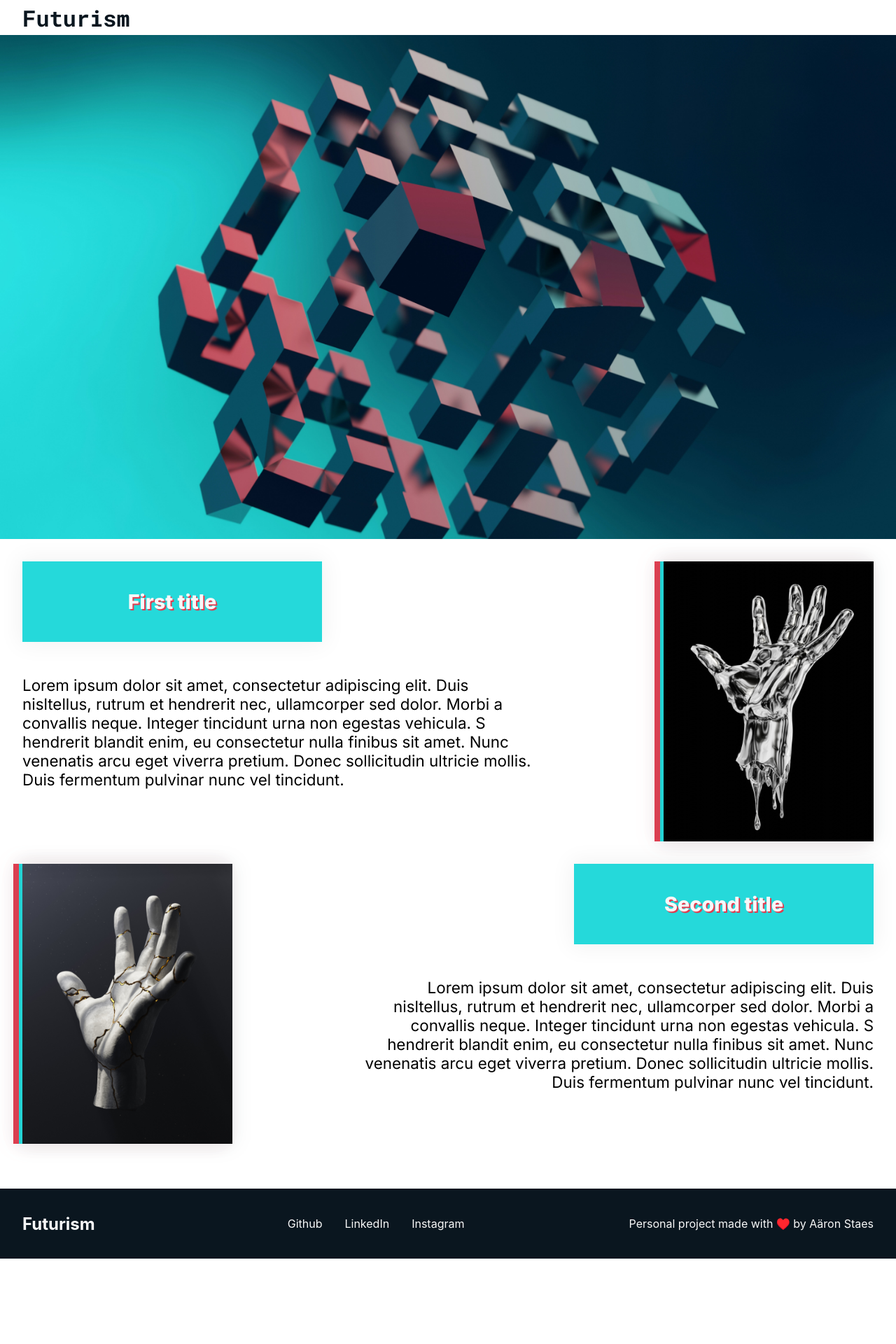
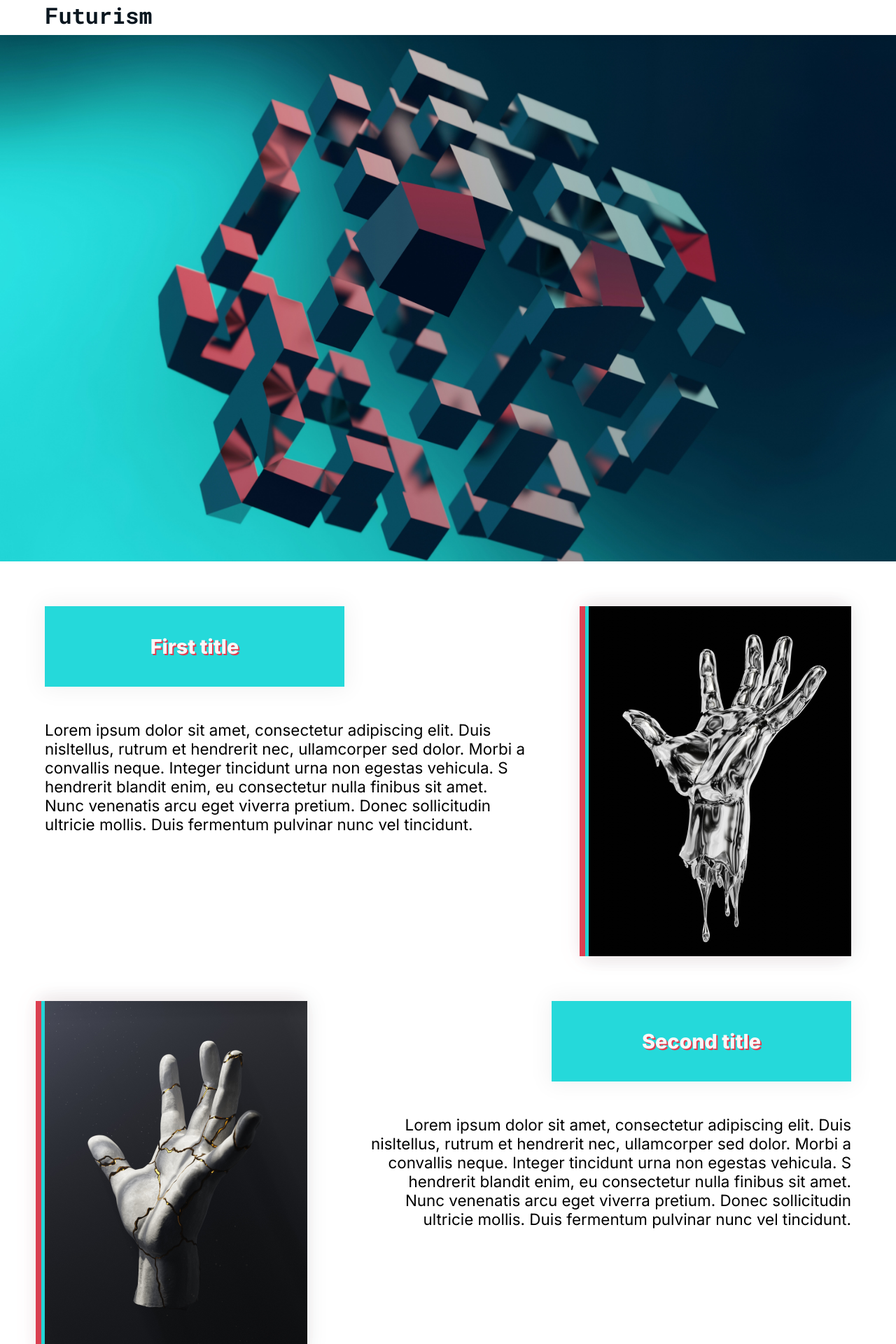
Before and after one commit to aaronsts/animated-navbar, a React (Create React App) app: page / in a window 1280 px wide. Shown: the top 1920 px of the page at 70% size. Before the commit the page ends 1798 px from the top, so only its background shows below. Built offline with nearby package versions, Linux system fonts and the light colour scheme.

Commit message:
added changing color to navbar

```diff
--- a/src/App.css
+++ b/src/App.css
@@ -19,19 +19,29 @@ body {
 }
 
 header {
-  display: flex;
-  align-items: center;
+  position: sticky;
+  top: 0;
+  z-index: 1;
 
   width: 100%;
   height: 50px;
 
+  background-color: white;
   color: #0a161f;
+
+  box-shadow: 0px 5px 20px hsla(0, 0%, 0%, 0.08);
 }
 
 header h1 {
   margin: 0;
-  padding-left: 2rem;
+  padding-left: 4rem;
   font-family: "Roboto Mono", monospace;
+}
+
+.scrolled {
+  background-color: #0a161f;
+  color: #f8f8f8;
+  transition: all 1s ease-in-out;
 }
 
 /* Footer styling */
@@ -48,11 +58,11 @@ header h1 {
 }
 
 .footer h2 {
-  padding-left: 2rem;
+  padding-left: 4rem;
 }
 
 .footer p {
-  padding-right: 2rem;
+  padding-right: 4rem;
 }
 
 .footer ul {
@@ -67,9 +77,9 @@ header h1 {
 /* Homepage styling */
 
 .banner {
-  height: 90vh;
+  height: 94vh;
   overflow: hidden;
-  margin-bottom: 2rem;
+  margin-bottom: 4rem;
 }
 
 #banner-image {
@@ -81,7 +91,7 @@ header h1 {
   display: flex;
   flex-direction: column;
   /* justify-content: space-between; */
-  padding: 0 2rem 2rem 2rem;
+  padding: 0 4rem;
 }
 
 /* Card Styling */
@@ -89,7 +99,7 @@ header h1 {
 .card {
   display: flex;
   justify-content: space-between;
-  padding-bottom: 2rem;
+  padding-bottom: 4rem;
 }
 
 .card-inverted {
@@ -137,7 +147,7 @@ header h1 {
 
 .image-card {
   max-width: 40%;
-  height: 400px;
+  height: 500px;
 
   /* margin: 0 auto; */
 
--- a/src/App.jsx
+++ b/src/App.jsx
@@ -1,7 +1,11 @@
 import "./App.css";
-import { useState } from "react";
+
 import { Routes, Route } from "react-router-dom";
 import { GiHamburgerMenu } from "react-icons/gi";
+
+// Hooks
+import { useState } from "react";
+import { useEffect } from "react";
 
 // Components
 import Navbar from "./components/Navbar";
@@ -14,9 +18,26 @@ import Contact from "./pages/Contact";
 
 function App() {
   const [showNav, setShowNav] = useState(false);
+  const [navbarColor, setNavbarColor] = useState();
+
+  // navbar scroll changeBackground function
+  const changeBackground = () => {
+    console.log(window.scrollY);
+    if (window.scrollY >= 100) {
+      setNavbarColor(true);
+    } else {
+      setNavbarColor(false);
+    }
+  };
+
+  useEffect(() => {
+    changeBackground();
+    // adding the event when scroll change Logo
+    window.addEventListener("scroll", changeBackground);
+  });
   return (
     <>
-      <header>
+      <header className={navbarColor ? "scrolled" : ""}>
         <h1>Futurism</h1>
         {/* <GiHamburgerMenu onClick={() => setShowNav(!showNav)} /> */}
       </header>
--- a/src/components/Card.jsx
+++ b/src/components/Card.jsx
@@ -1,7 +1,7 @@
 // Assets
 const Card = (props) => {
   return (
-    <div className={`card ${props.index % 2 && "card-inverted"}`}>
+    <div className={props.index % 2 ? "card card-inverted" : "card"}>
       <div className="text-card">
         <div>
           <h2>{props.content.title}</h2>
```
